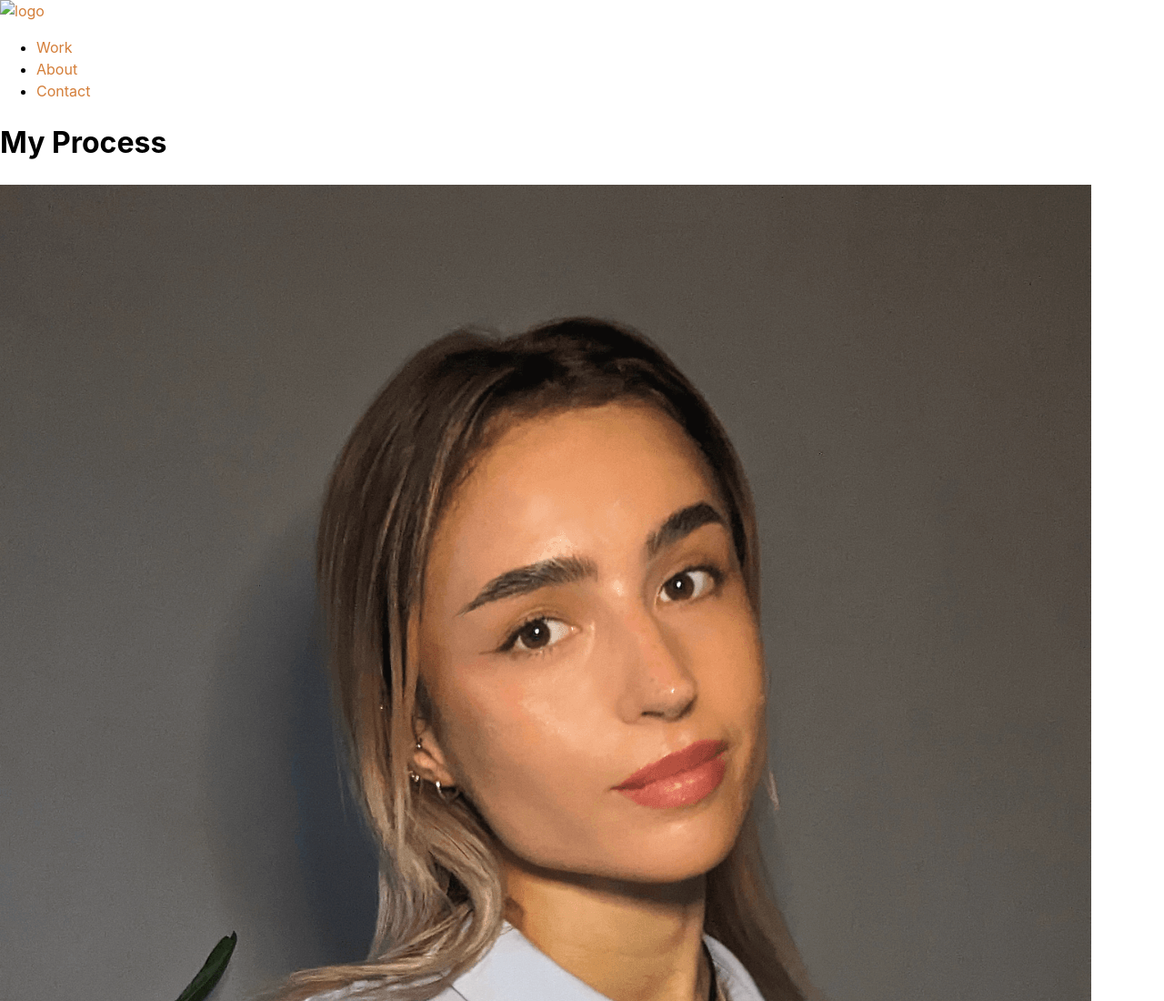
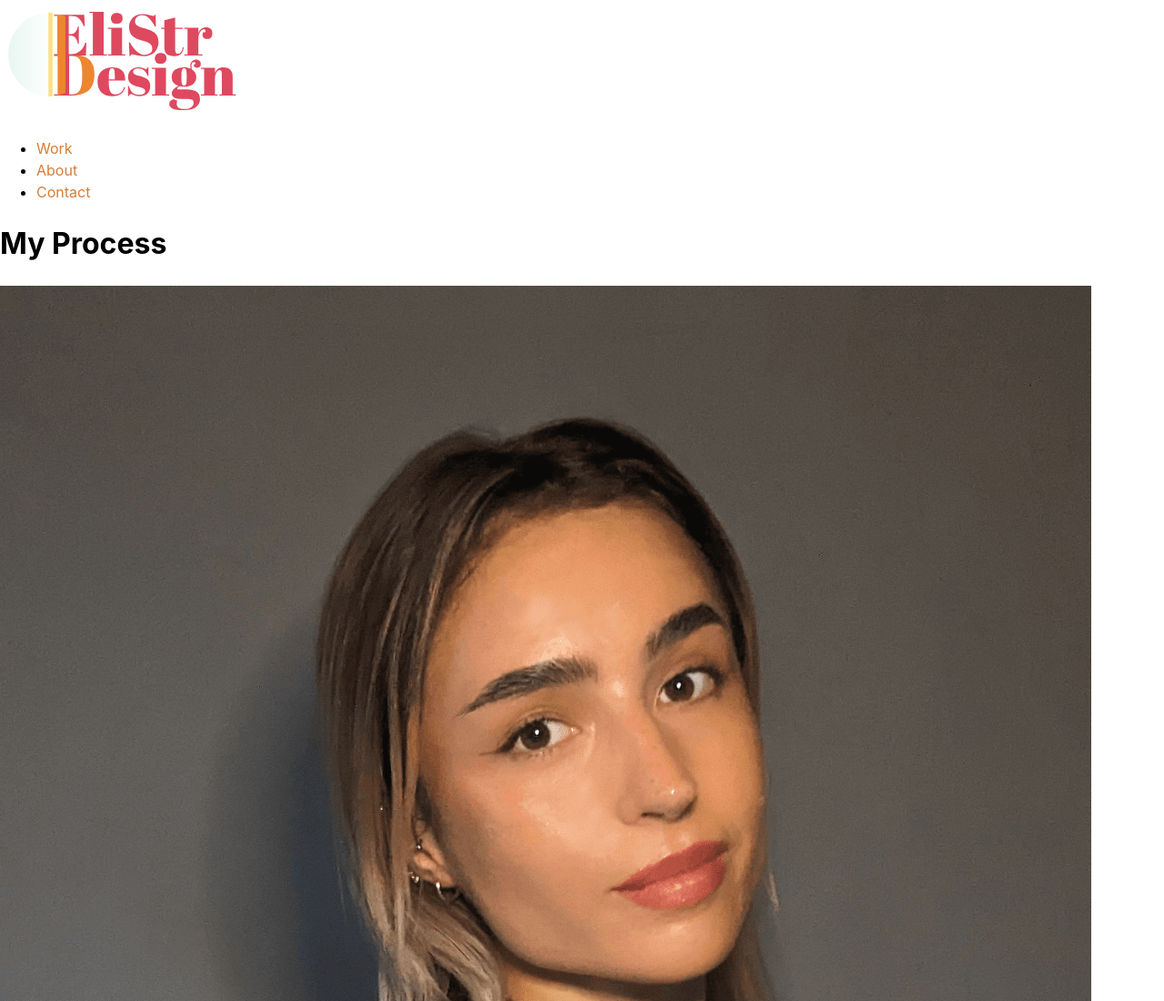
Before and after one commit to elzebubas/eli_portfolio_site, a plain HTML site: page about.html in a window 1280 px wide. Shown: the top 1100 px of the page at 91% size. Drawn offline with nearby package versions, Linux system fonts and the light colour scheme.

Commit message:
Logo Link Updated

```diff
--- a/about.html
+++ b/about.html
@@ -16,7 +16,7 @@
     <header>
         <nav>
             <a href="/">
-                <img src="/img/aptice/logo-slice.svg" alt="logo">
+                <img src="/img/logo-slice.svg" alt="logo">
             </a>
             <ul>
                 <li><a href="index.html">Work</a></li>
```
